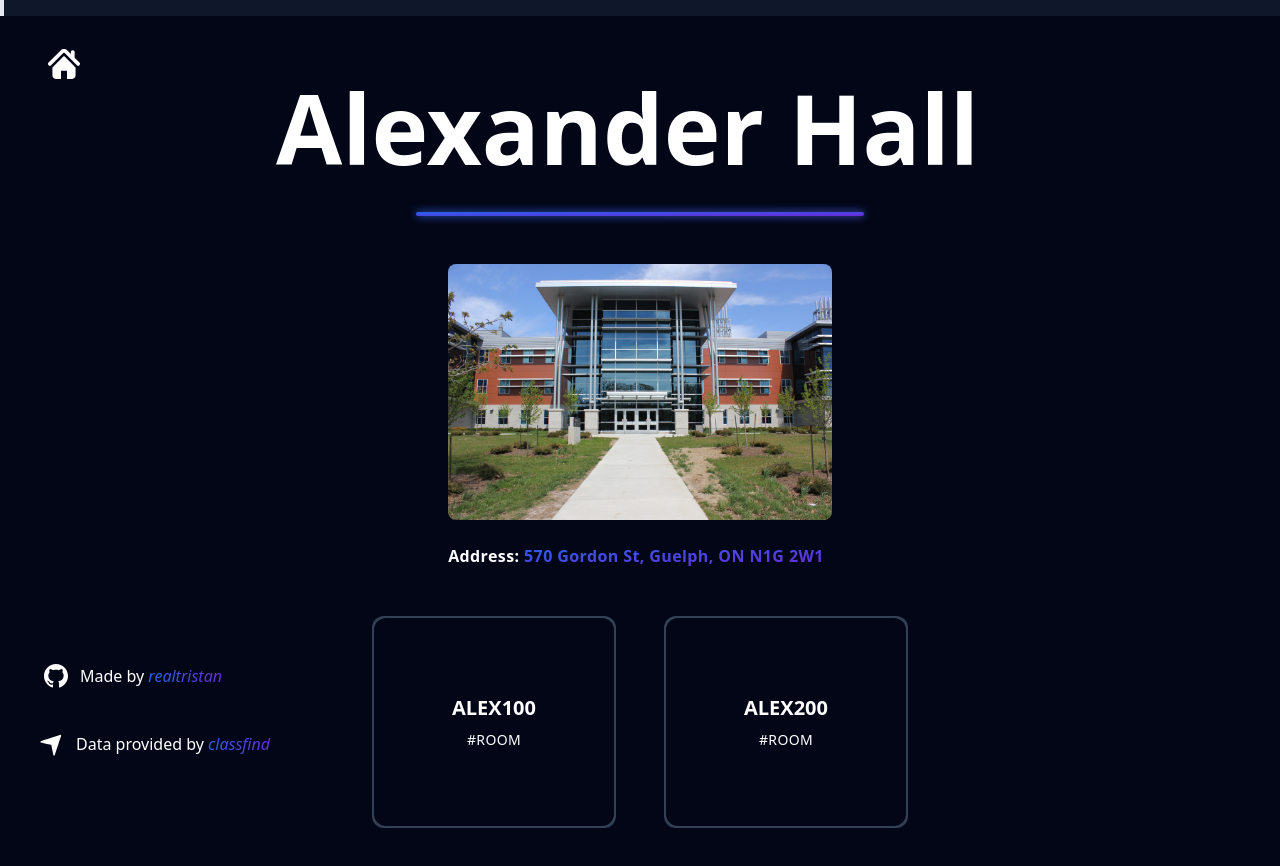
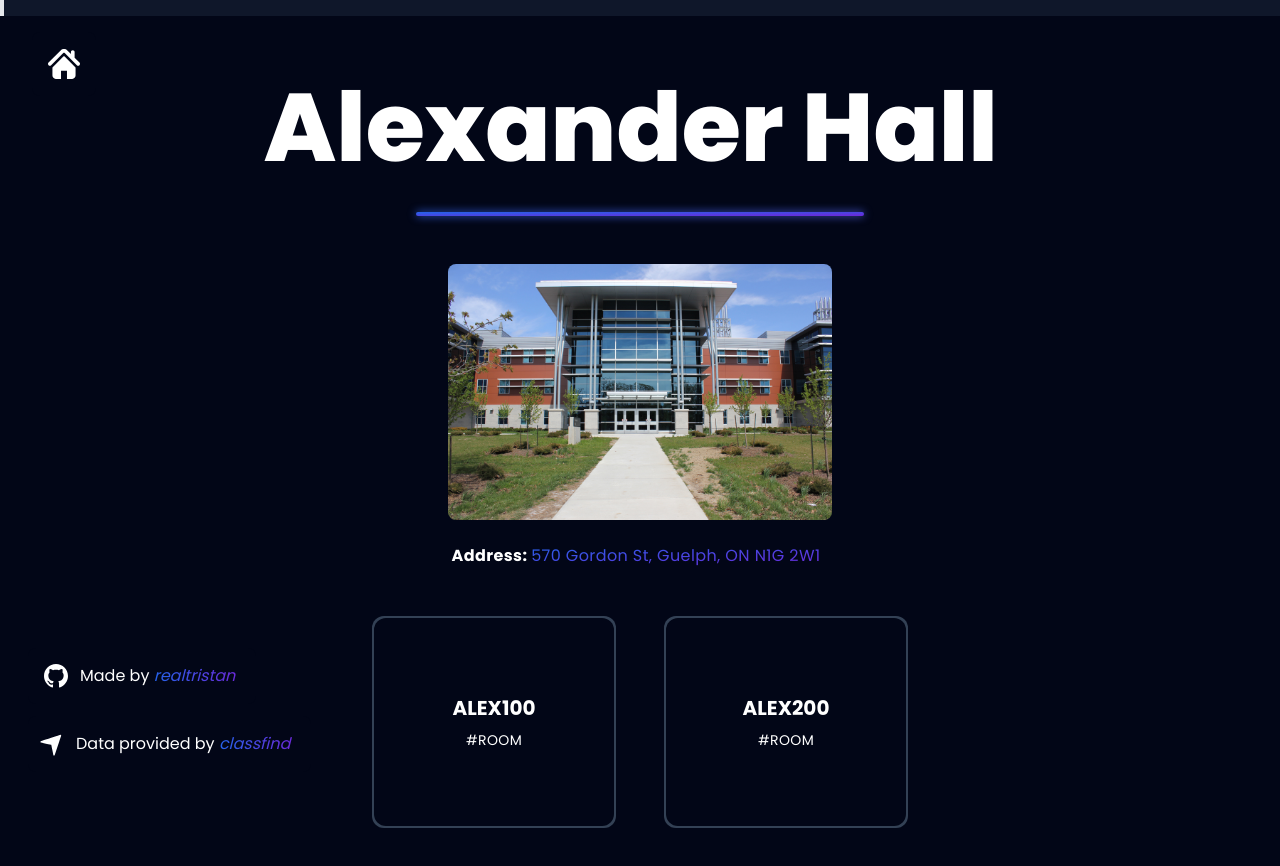
Before and after one commit to realTristan/classnav, a Next.js app: page /buildings/ALEX in a window 1280 px wide. Shown: the top 866 px of the page. Built offline with nearby package versions, Linux system fonts and the light colour scheme.

Commit message:
fixed fonts on pages

```diff
--- a/pages/buildings/[name].tsx
+++ b/pages/buildings/[name].tsx
@@ -9,6 +9,13 @@ import ClassfindRef from "@/app/components/ClassfindRef";
 import ScrollIndicator from "@/app/components/ScrollIndicator";
 import HomeIcon from "@/app/components/HomeIcon";
 import Head from "next/head";
+import { Poppins } from "next/font/google";
+
+const poppins = Poppins({
+  style: ["normal"],
+  weight: ["400", "700", "800"],
+  subsets: ["latin-ext"],
+});
 
 export default function BuildingsPage() {
   const router: NextRouter = useRouter();
@@ -24,7 +31,9 @@ export default function BuildingsPage() {
       <Head>
         <title>Buildings | ClassNav</title>
       </Head>
-      <main className="flex min-h-screen flex-col items-center p-20">
+      <main
+        className={`flex min-h-screen flex-col items-center p-20 ${poppins.className}`}
+      >
         <GithubRef />
         <ClassfindRef />
         <ScrollIndicator />
@@ -42,7 +51,7 @@ export default function BuildingsPage() {
         />
         <p className="mt-6 text-center font-semibold tracking-wide text-white">
           Address:{" "}
-          <mark className="mr-2 bg-transparent bg-gradient-to-br from-blue-600 to-violet-700 bg-clip-text tracking-wide text-transparent">
+          <mark className="mr-2 bg-transparent bg-gradient-to-br from-blue-600 to-violet-700 bg-clip-text font-normal tracking-wide text-transparent">
             {building.address}
           </mark>
         </p>
--- a/pages/rooms/[room].tsx
+++ b/pages/rooms/[room].tsx
@@ -11,6 +11,13 @@ import { useEffect } from "react";
 import { ObjectState } from "@/app/lib/state";
 import { ROOM_INFOS } from "@/app/lib/constants/rooms";
 import LoadingCenter from "@/app/components/Loading";
+import { Poppins } from "next/font/google";
+
+const poppins = Poppins({
+  style: ["normal"],
+  weight: ["400", "700", "800"],
+  subsets: ["latin-ext"],
+});
 
 export default function RoomsPage() {
   // Get the room name
@@ -40,7 +47,9 @@ export default function RoomsPage() {
       <Head>
         <title>Rooms | ClassNav</title>
       </Head>
-      <main className="flex min-h-screen flex-col items-center p-20">
+      <main
+        className={`flex min-h-screen flex-col items-center p-20 ${poppins.className}`}
+      >
         <GithubRef />
         <ClassfindRef />
         <ScrollIndicator />
@@ -50,19 +59,19 @@ export default function RoomsPage() {
         </h2>
         <p className="text-center text-xs font-semibold tracking-wide text-white xs:text-sm sm:text-base">
           Room Type:{" "}
-          <mark className="mr-2 bg-transparent bg-gradient-to-br from-blue-600 to-violet-700 bg-clip-text tracking-wide text-transparent">
+          <mark className="mr-2 bg-transparent bg-gradient-to-br from-blue-600 to-violet-700 bg-clip-text font-normal tracking-wide text-transparent">
             {(roomInfo && roomInfo.type) || "Unknown"}
           </mark>
         </p>
         <p className="text-center text-xs font-semibold tracking-wide text-white xs:text-sm sm:text-base">
           Room Seating Style:{" "}
-          <mark className="mr-2 bg-transparent bg-gradient-to-br from-blue-600 to-violet-700 bg-clip-text tracking-wide text-transparent">
+          <mark className="mr-2 bg-transparent bg-gradient-to-br from-blue-600 to-violet-700 bg-clip-text font-normal tracking-wide text-transparent">
             {(roomInfo && roomInfo.seating) || "Unknown"}
           </mark>
         </p>
         <p className="text-center text-xs font-semibold tracking-wide text-white xs:text-sm sm:text-base">
           Room Capacity:{" "}
-          <mark className="mr-2 bg-transparent bg-gradient-to-br from-blue-600 to-violet-700 bg-clip-text tracking-wide text-transparent">
+          <mark className="mr-2 bg-transparent bg-gradient-to-br from-blue-600 to-violet-700 bg-clip-text font-normal tracking-wide text-transparent">
             {(roomInfo && roomInfo.capacity) || "Unknown"}
           </mark>
         </p>
@@ -81,8 +90,8 @@ export default function RoomsPage() {
                   height={1080}
                   className="mb-6 h-52 w-72 cursor-pointer rounded-lg hover:brightness-50 sm:h-80 sm:w-96"
                 />
-                <p className="text-center text-xs font-semibold tracking-wider text-white xs:text-sm sm:text-base">
-                  <mark className="mr-2 bg-transparent bg-gradient-to-br from-blue-600 to-violet-700 bg-clip-text tracking-wide text-transparent">
+                <p className="text-center text-xs font-normal tracking-wider text-white xs:text-sm sm:text-base">
+                  <mark className="mr-2 bg-transparent bg-gradient-to-br from-blue-600 to-violet-700 bg-clip-text font-semibold tracking-wide text-transparent">
                     Step {i + 1}
                   </mark>{" "}
                   {step.description}
```
